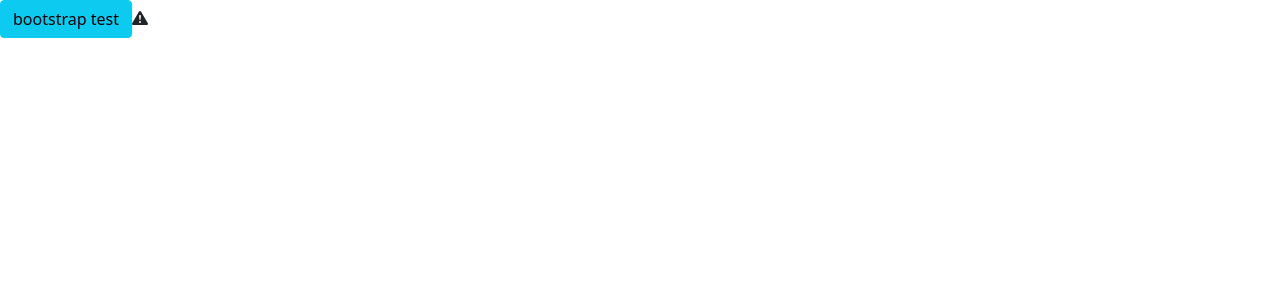
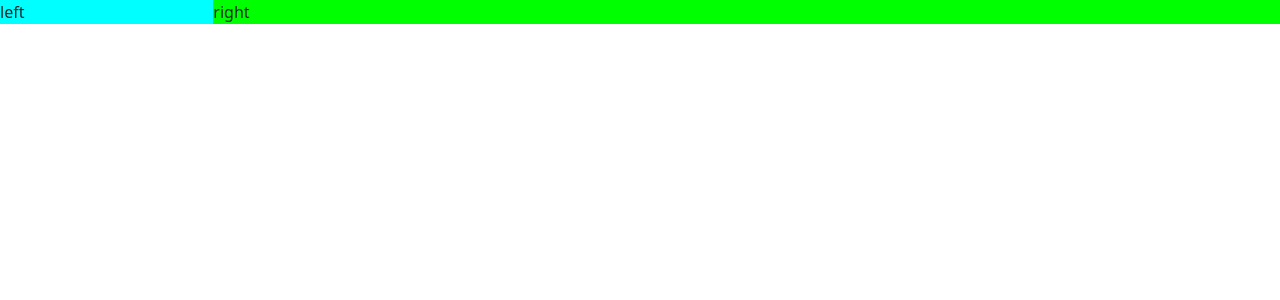
Before and after one commit to kyoruni/vue-sandbox, a Vue app: page / in a window 1280 px wide. Shown: the top 300 px of the page. Built offline with nearby package versions, Linux system fonts and the light colour scheme.

Commit message:
:wrench: 左右カラムをコンポーネントに切り出し

```diff
--- a/src/App.vue
+++ b/src/App.vue
@@ -1,13 +1,31 @@
 <template>
-  <div id="app">
-    <button class="btn btn-info">bootstrap test</button>
-    <b-icon-exclamation-triangle-fill></b-icon-exclamation-triangle-fill>
+  <div id="app" class="container-fluid">
+    <div class="row">
+      <div class="col-sm-2 p-0">
+        <left/>
+      </div>
+      <div class="col-sm-10 p-0">
+        <right/>
+      </div>
+    </div>
   </div>
 </template>
 
 <script>
+import Left from '@/components/Left'
+import Right from '@/components/Right'
 
 export default {
-  name: "App"
+  name: "App",
+  components: {
+    Left,
+    Right
+  }
 }
 </script>
+
+<style scoped>
+#app {
+  background: pink;
+}
+</style>
--- /dev/null
+++ b/src/components/Left.vue
@@ -0,0 +1,11 @@
+<template>
+  <div class="left">
+    left
+  </div>
+</template>
+
+<style scoped>
+.left {
+  background: aqua;
+}
+</style>
--- /dev/null
+++ b/src/components/Right.vue
@@ -0,0 +1,11 @@
+<template>
+  <div class="right">
+    right
+  </div>
+</template>
+
+<style scoped>
+.right {
+  background: lime;
+}
+</style>
```
